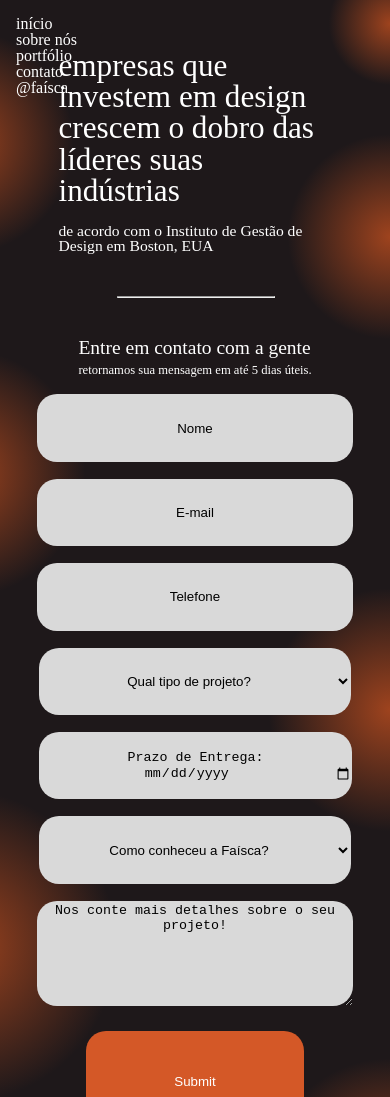
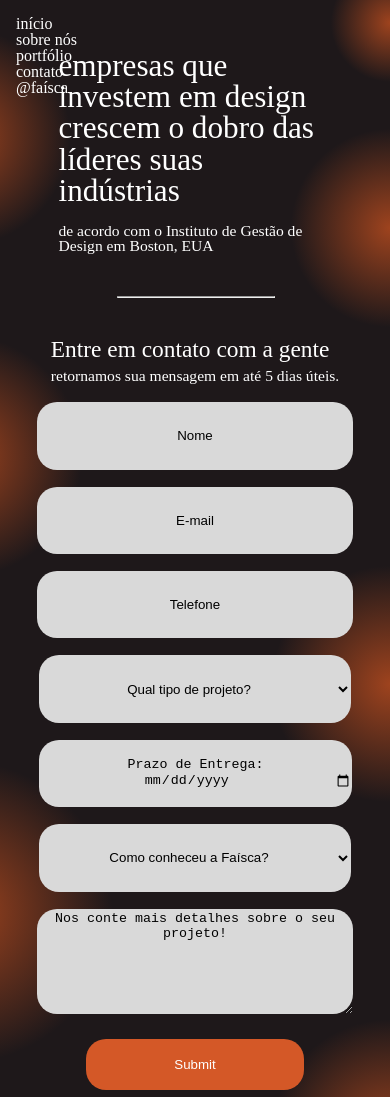
Before and after one commit to faisca-design/FaiscaJr, a Next.js app: page /contato in a window 390 px wide. Shown: the top 1097 px of the page. Built offline with nearby package versions, Linux system fonts and the light colour scheme.

Commit message:
Ajuste botão ContactForm issue#23

```diff
--- a/src/components/contato/ContactForm/form.module.css
+++ b/src/components/contato/ContactForm/form.module.css
@@ -119,7 +119,7 @@ input[type="date"]:not(.has-value):valid:before{
 
 
     .row > input, .row > select, .form > input, .form > textarea{
-        height: 12vh !important;
+        height: 12vh;
         width: 100% ;
         margin-top: 2vh;
         border-radius: 20px;
@@ -131,9 +131,13 @@ input[type="date"]:not(.has-value):valid:before{
         width: 80vw;
     }
 
-    .submit {
-        width: 70% !important;
+    .form > textarea{
         height: 12vh;
     }
 
+    .submit {
+        width: 70% !important;
+        height: 6vh !important;
+    }
+
   }
--- a/src/components/contato/ContactForm/headerForm.module.css
+++ b/src/components/contato/ContactForm/headerForm.module.css
@@ -50,11 +50,11 @@
 
 
     .headerFormTxt > p {
-        font-size: 5vw;
+        font-size: 6vw;
     }
 
     .lowTxt {
-        font-size: 3.235vw;
+        font-size: 4vw;
     }
 
 
```
